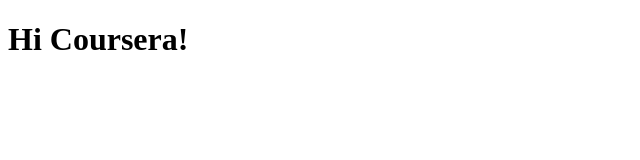
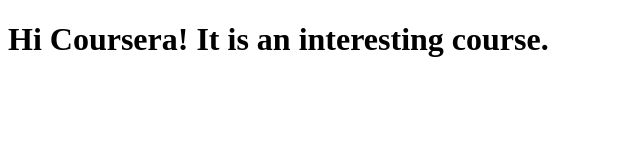
Before and after one commit to castcoco/coursera-test, a plain HTML site: page site/index.html in a window 1280 px wide. Shown: the whole page, without its empty margins (0-640 px from the left). Drawn offline with Linux system fonts and the light colour scheme.

Commit message:
Small addition to our page content

```diff
--- a/site/index.html
+++ b/site/index.html
@@ -4,6 +4,6 @@
 	<title>Hello coursera !</title>
 </head>
 <body>
-<h1>Hi Coursera!</h1>
+<h1>Hi Coursera! It is an interesting course.</h1>
 </body>
 </html>
```
